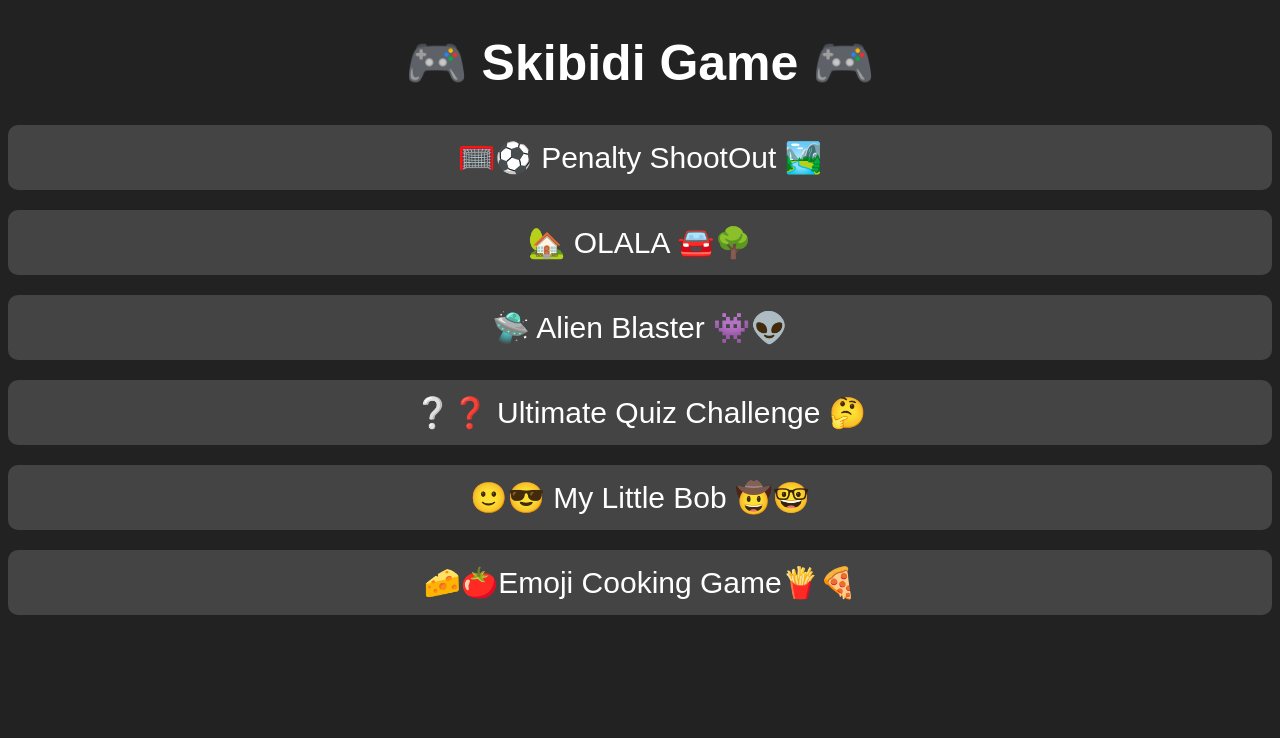
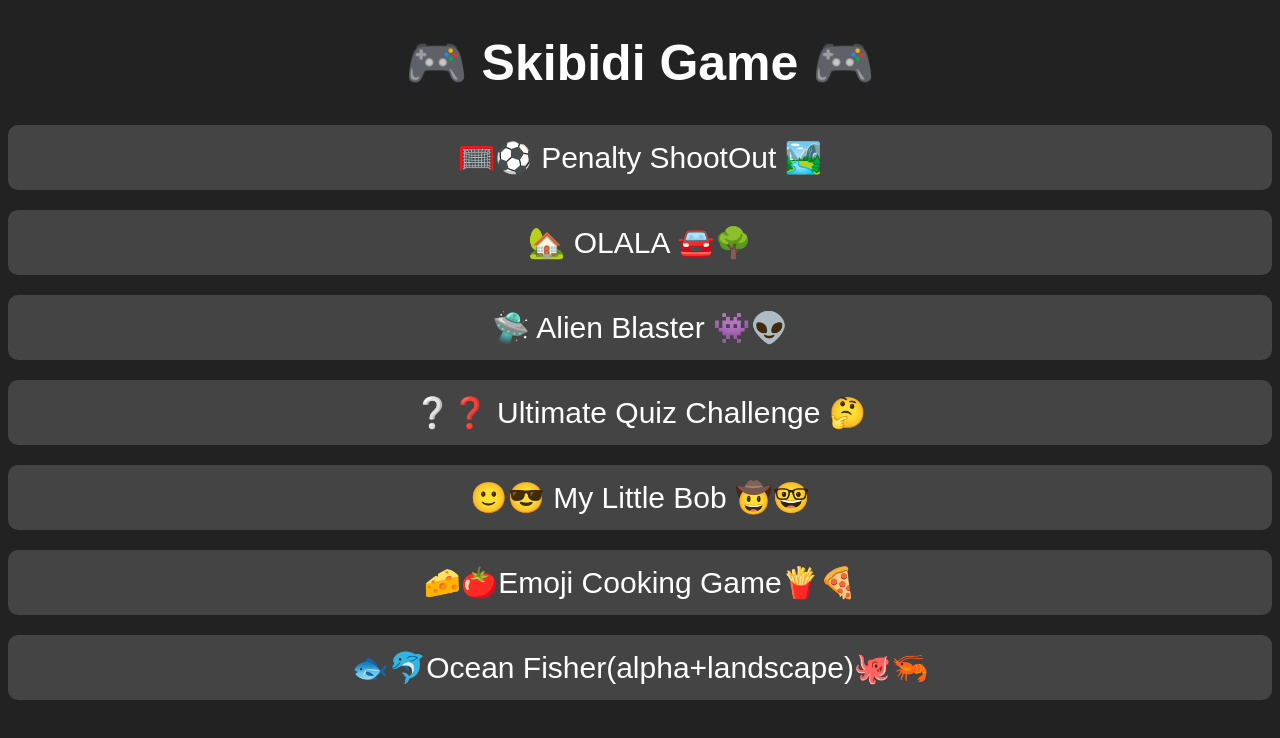
Before and after one commit to solololo834/-Skibidi-Game-, a plain HTML site: page index.html in a window 1280 px wide. Drawn offline with Linux system fonts and the light colour scheme.

Commit message:
Update index.html

```diff
--- a/index.html
+++ b/index.html
@@ -45,6 +45,7 @@
         <a class="game-item" href="https://solololo834.github.io/Ultimate-Quiz-Challenge/" target="_blank">❔❓ Ultimate Quiz Challenge 🤔</a>
         <a class="game-item" href="https://solololo834.github.io/My-little-Bob-/" target="_blank">🙂😎 My Little Bob 🤠🤓</a>
         <a class="game-item" href="https://solololo834.github.io/Emoji-Cooking-Game/" target="_blank">🧀🍅Emoji Cooking Game🍟🍕</a>
+        <a class="game-item" href="https://solololo834.github.io/Ocean-fisher/" target="_blank">🐟🐬Ocean Fisher(alpha+landscape)🐙🦐</a>
     </div>
 </body>
 </html>
```
